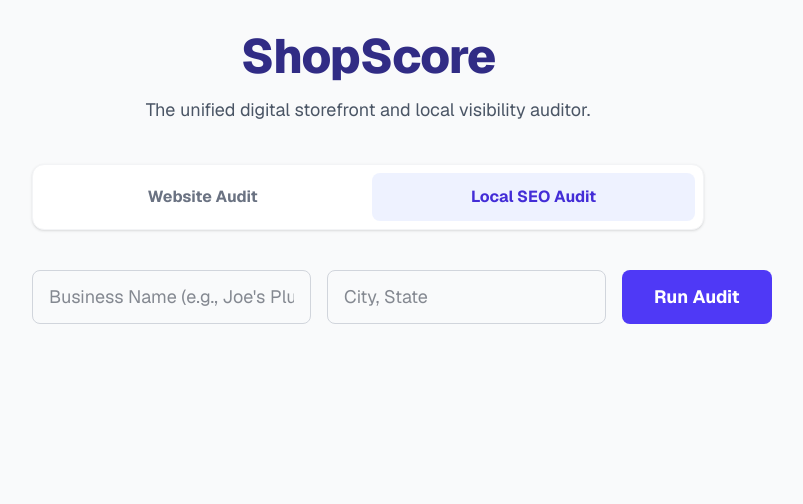
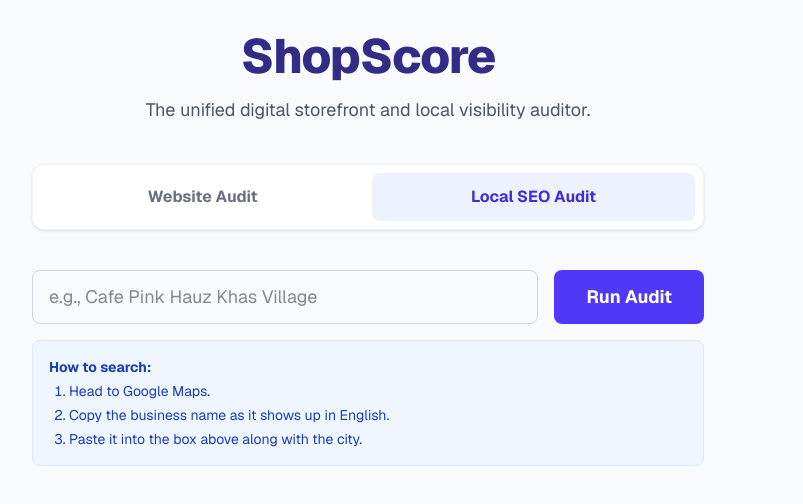
Before and after one commit to priyanshsx/siteflare, a Next.js app in the folder siteflare-ui/: page / in a window 1280 px wide. Both pictures are taken after a click on the button "Local SEO Audit". Shown: the top 504 px of the page, without its empty margins (272-1075 px from the left). Built offline with nearby package versions, Linux system fonts and the light colour scheme.

Commit message:
added the nearscore audits as well

```diff
--- a/siteflare-ui/app/page.tsx
+++ b/siteflare-ui/app/page.tsx
@@ -7,8 +7,7 @@
 
   // Input States
   const [url, setUrl] = useState("");
-  const [businessName, setBusinessName] = useState("");
-  const [location, setLocation] = useState("");
+  const [searchQuery, setSearchQuery] = useState("");
 
   // UI States
   const [loading, setLoading] = useState(false);
@@ -24,11 +23,11 @@
     try {
       const API_URL = process.env.NEXT_PUBLIC_API_URL || "http://127.0.0.1:8000";
 
-      // Route the request based on the active tab
       const endpoint = activeTab === "website" ? "/api/audit" : "/api/local";
+
       const payload = activeTab === "website"
         ? { url }
-        : { business_name: businessName, location };
+        : { query: searchQuery };
 
       const response = await fetch(`${API_URL}${endpoint}`, {
         method: "POST",
@@ -41,7 +40,6 @@
       const data = await response.json();
       if (data.error) throw new Error(data.error);
 
-      // Reusing the same scorecard UI for both tools
       setReport(data.scorecard);
     } catch (err: any) {
       setError(err.message || "An unexpected error occurred.");
@@ -74,7 +72,8 @@
           </button>
         </div>
 
-        <form onSubmit={runAudit} className="flex flex-col md:flex-row gap-4 max-w-2xl mx-auto">
+        <form onSubmit={runAudit} className="flex flex-col gap-4 max-w-2xl mx-auto">
+          <div className="flex flex-col md:flex-row gap-4">
             {activeTab === "website" ? (
               <input
                 type="url"
@@ -85,24 +84,14 @@
                 onChange={(e) => setUrl(e.target.value)}
               />
             ) : (
-            <>
               <input
                 type="text"
                 required
-                placeholder="Business Name (e.g., Joe's Plumbing)"
+                placeholder="e.g., Cafe Pink Hauz Khas Village"
                 className="flex-1 px-4 py-3 rounded-lg border border-gray-300 focus:outline-none focus:ring-2 focus:ring-indigo-500 text-lg"
-                value={businessName}
-                onChange={(e) => setBusinessName(e.target.value)}
+                value={searchQuery}
+                onChange={(e) => setSearchQuery(e.target.value)}
               />
-              <input
-                type="text"
-                required
-                placeholder="City, State"
-                className="flex-1 px-4 py-3 rounded-lg border border-gray-300 focus:outline-none focus:ring-2 focus:ring-indigo-500 text-lg"
-                value={location}
-                onChange={(e) => setLocation(e.target.value)}
-              />
-            </>
             )}
 
             <button
@@ -112,6 +101,18 @@
             >
               {loading ? "Auditing..." : "Run Audit"}
             </button>
+          </div>
+
+          {activeTab === "local" && (
+            <div className="bg-blue-50 border border-blue-100 text-blue-800 text-sm p-4 rounded-lg">
+              <strong>How to search:</strong>
+              <ol className="list-decimal ml-5 mt-1 space-y-1">
+                <li>Head to Google Maps.</li>
+                <li>Copy the business name as it shows up in English.</li>
+                <li>Paste it into the box above along with the city.</li>
+              </ol>
+            </div>
+          )}
         </form>
 
         {error && (
```
Also changed, not shown: 1 other file (tests, documents, lock files or other folders). Lines whose indentation alone changed are shown as unchanged.
